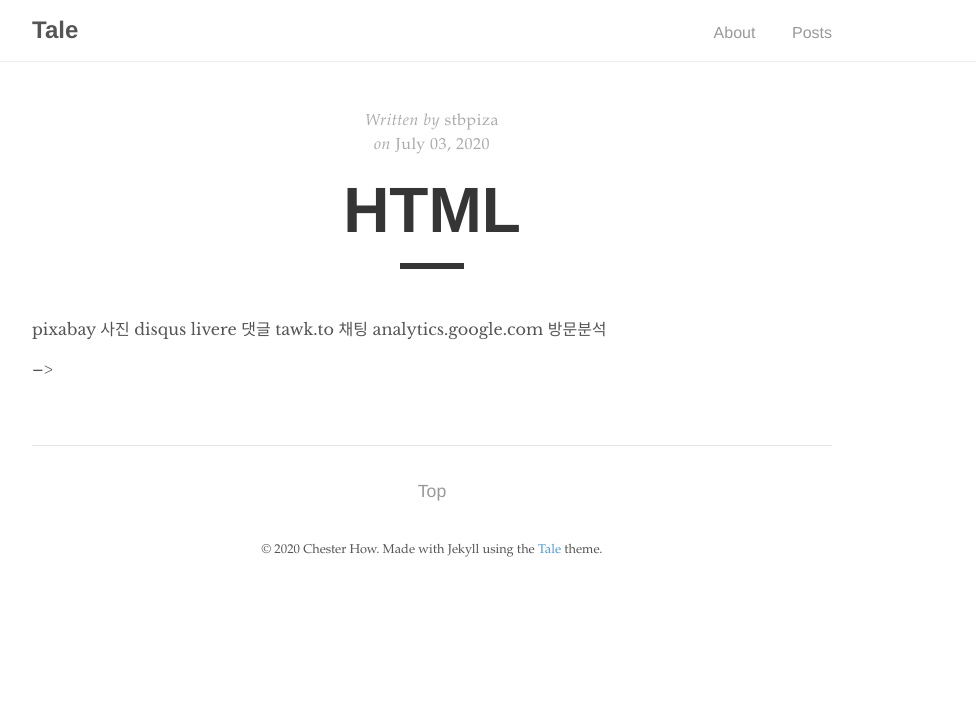
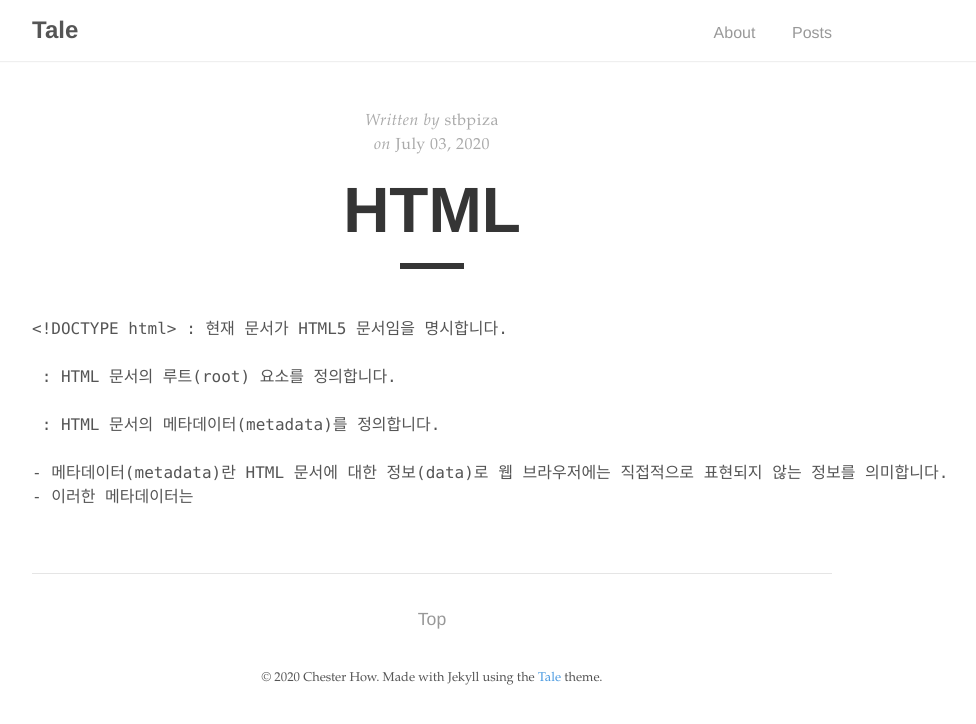
Before and after one commit to stbpiza/stbpiza.github.io, a Jekyll site: the page built from _posts/2020-07-03-first-post.md, in a window 1280 px wide. Shown: the top 724 px of the page, without its empty margins (208-1184 px from the left). Built offline with Jekyll 4.4.1, drawn with Linux system fonts in a browser that asks for light colours.

Commit message:
Update 2020-07-03-first-post.md

```diff
--- a/_posts/2020-07-03-first-post.md
+++ b/_posts/2020-07-03-first-post.md
@@ -3,7 +3,7 @@ layout: post
 title: "HTML"
 author: "stbpiza"
 ---
-<!--
+<pre>
 <!DOCTYPE html> : 현재 문서가 HTML5 문서임을 명시합니다.
 
 <html> : HTML 문서의 루트(root) 요소를 정의합니다.
@@ -159,12 +159,12 @@ for 대신 레이블로 감싸도 가능
 
 
 
-<!--  주석
--->
+< ! - -  주석
+- - >
 
 pixabay 사진
 disqus livere 댓글
 tawk.to 채팅
 analytics.google.com 방문분석
 
--->
+</pre>
```
